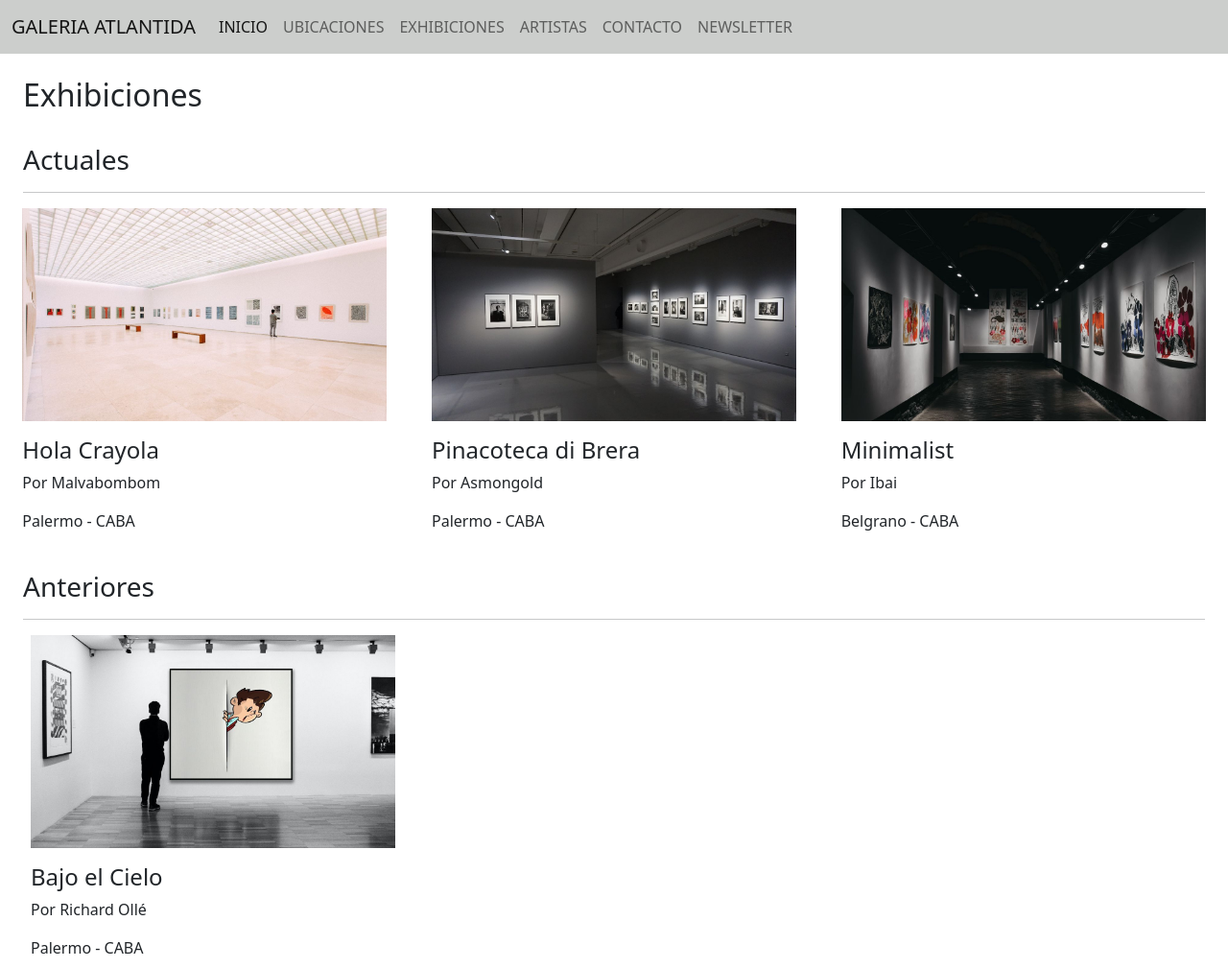
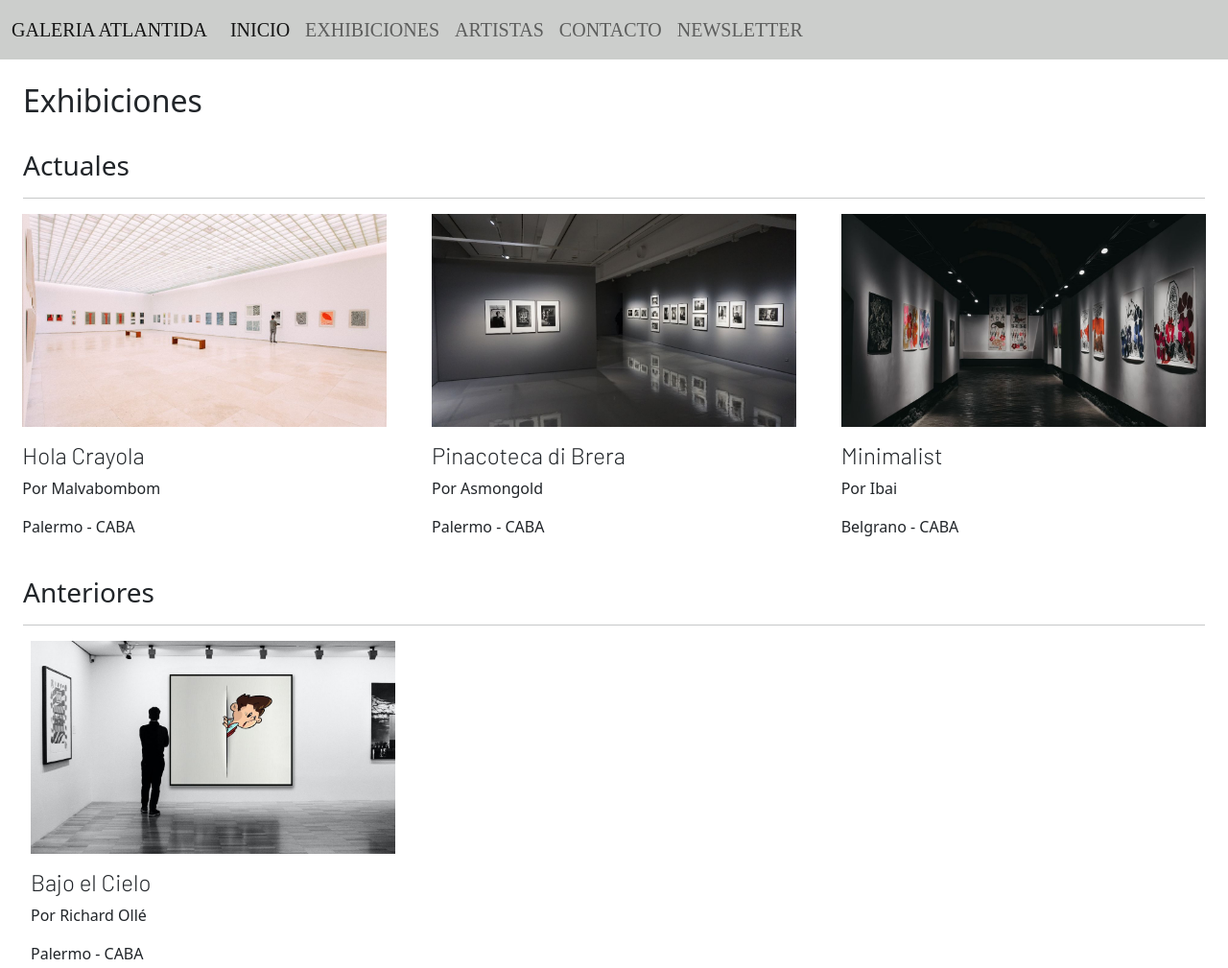
Before and after one commit to TrellixVulnTeam/repoGaleriaAtl_CMT6, a website: page pages/Exhibiciones.html in a window 1280 px wide. Shown: the top 1009 px of the page at 96% size. Drawn offline with nearby package versions, Linux system fonts and the light colour scheme; a web font is replaced by a local one.

Commit message:
retoques

```diff
--- a/assets/scss/style.scss
+++ b/assets/scss/style.scss
@@ -6,6 +6,13 @@
 @import "mixin.scss";
 @import "extend.scss";
 
+.navbar{
+    font-family: 'Tiro Kannada', serif;
+    font-size: 20px;
+}
+.bodyExh h4{
+    font-family: 'Barlow', sans-serif;
+}
 .mainNews{
     display: flex;
     flex-direction: column;
@@ -16,8 +23,9 @@
 }
 .main{
     font-size: 22px;
-    h2{
+    h1{
         font-family: 'Italiana', serif;
+        margin-top: 20px;
     }
     p{
         padding: 20px;
--- a/pages/Exhibiciones.html
+++ b/pages/Exhibiciones.html
@@ -26,7 +26,7 @@
     <link href="https://cdn.jsdelivr.net/npm/bootstrap@5.2.0-beta1/dist/css/bootstrap.min.css" rel="stylesheet" integrity="sha384-0evHe/X+R7YkIZDRvuzKMRqM+OrBnVFBL6DOitfPri4tjfHxaWutUpFmBp4vmVor" crossorigin="anonymous">
 </head>
 
-<body class="">
+<body class="bodyExh">
     <nav class="navbar navbar-expand-lg" style="background-color: #CCCECC;">
         <div class="container-fluid">
             <a class="navbar-brand" href="#">GALERIA ATLANTIDA</a>
@@ -37,9 +37,6 @@
                 <ul class="navbar-nav">
                     <li class="nav-item">
                         <a class="nav-link active" aria-current="page" href="../index.html">INICIO</a>
-                    </li>
-                    <li class="nav-item">
-                        <a class="nav-link" href="../pages/Ubicaciones.html">UBICACIONES</a>
                     </li>
                     <li class="nav-item">
                         <a class="nav-link" href="../pages/Exhibiciones.html">EXHIBICIONES</a>
```
Also changed, not shown: index.html (+0 -3 lines), pages/Artistas.html (+0 -3 lines), pages/Newsletter.html (+0 -3 lines), pages/Ubicaciones.html (+0 -3 lines), assets/css/style.css, 1 other file.
